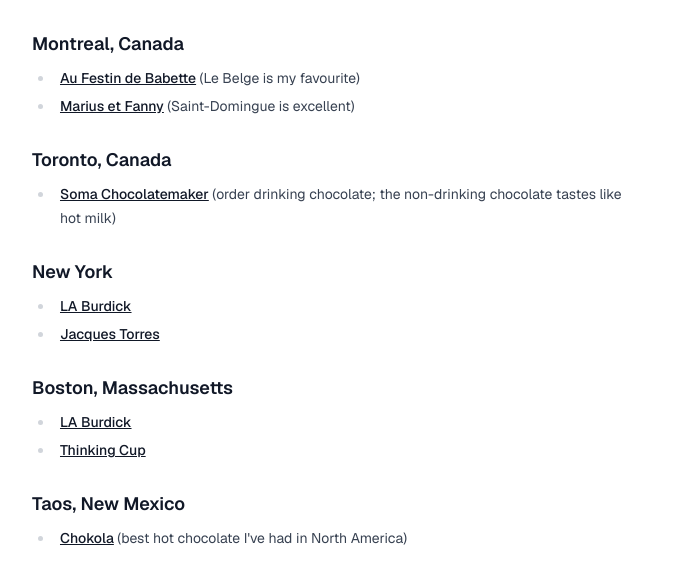
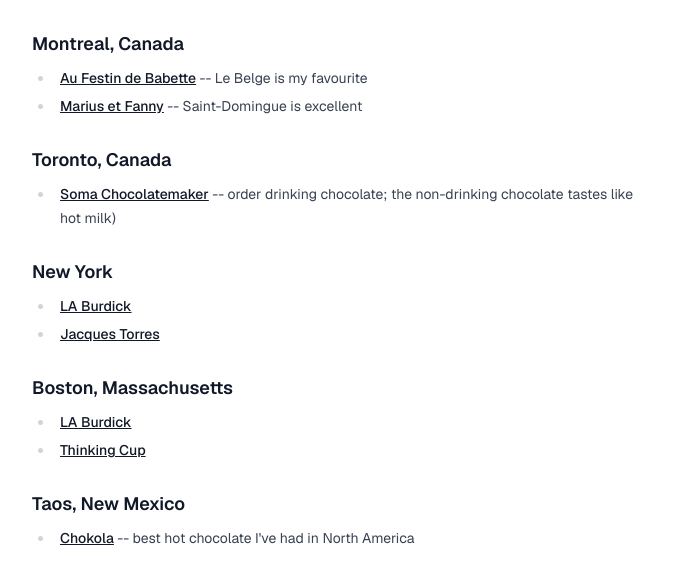
Before and after one commit to rhotter/rhotter.com, a Next.js app: page /posts/hot-chocolate in a window 1280 px wide. Shown: the part 234-800 px from the top of the page, without its empty margins (296-983 px from the left). Built offline with nearby package versions, Linux system fonts and the light colour scheme.

Commit message:
Update page.mdx

```diff
--- a/app/posts/hot-chocolate/page.mdx
+++ b/app/posts/hot-chocolate/page.mdx
@@ -11,12 +11,12 @@
 
 ### Montreal, Canada
 
-- [Au Festin de Babette](https://g.page/AuFestinDeBabette?share) (Le Belge is my favourite)
-- [Marius et Fanny](https://goo.gl/maps/QX8vxrp4YZHJearCA) (Saint-Domingue is excellent)
+- [Au Festin de Babette](https://g.page/AuFestinDeBabette?share) -- Le Belge is my favourite
+- [Marius et Fanny](https://goo.gl/maps/QX8vxrp4YZHJearCA) -- Saint-Domingue is excellent
 
 ### Toronto, Canada
 
-- [Soma Chocolatemaker](https://goo.gl/maps/B9HkKU9jjW3ujhy3A) (order drinking chocolate; the non-drinking chocolate tastes like hot milk)
+- [Soma Chocolatemaker](https://goo.gl/maps/B9HkKU9jjW3ujhy3A) -- order drinking chocolate; the non-drinking chocolate tastes like hot milk)
 
 ### New York
 
@@ -30,11 +30,11 @@
 
 ### Taos, New Mexico
 
-- [Chokola](https://goo.gl/maps/JxG3s1MHLMRkS9Ft8) (best hot chocolate I've had in North America)
+- [Chokola](https://goo.gl/maps/JxG3s1MHLMRkS9Ft8) -- best hot chocolate I've had in North America
 
 ### San Francisco Bay Area
 
-- [Dandelion Chocolate](https://goo.gl/maps/3nsRkV32Pqwdngi97) (order drinking chocolate if you're brave)
+- [Dandelion Chocolate](https://goo.gl/maps/3nsRkV32Pqwdngi97) -- order drinking chocolate if you're brave
 - [Cafe Venetia](https://g.page/cafevenetia?share)
 
 ### Portland, Oregon
@@ -43,14 +43,14 @@
 
 ### Pasadena, California
 
-- [Amara](https://maps.app.goo.gl/EsVbMUJxtghRWDnDA?g_st=ipc) (order the Venezuelan)
+- [Amara](https://maps.app.goo.gl/EsVbMUJxtghRWDnDA?g_st=ipc) -- order the Venezuelan
 - [Artisanal Goods by CAR](https://maps.app.goo.gl/hSnXWUaRFVHDiJwe6)
 
 ### Utrecht, Netherlands
 - [Darras Coffee Roasters](https://maps.app.goo.gl/rp2JmaKHu6cLE8py5)
 
 ### Paris, France
-- [Angelina](https://maps.app.goo.gl/8HdyQbMX5infw1cB7) (it's as good as they say)
+- [Angelina](https://maps.app.goo.gl/8HdyQbMX5infw1cB7) -- it's as good as they say
 ---
 
 Any others I should visit? I'd love to [hear from you](mailto:raphael.hotter@gmail.com)!
```
